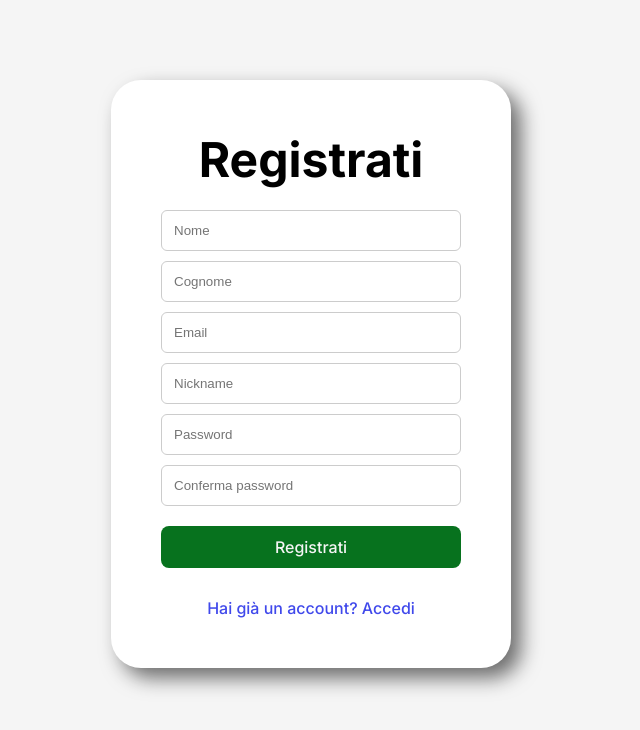
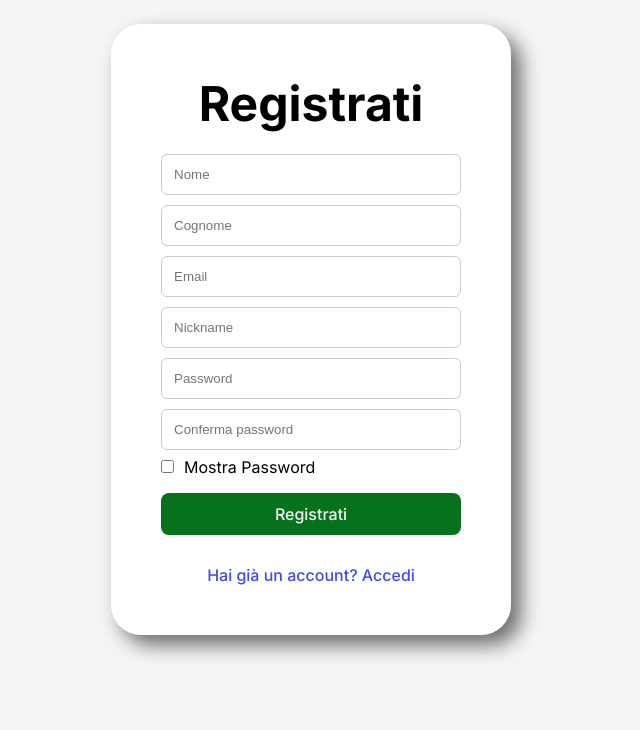
Before and after one commit to gabriele-dinca/KnowntainFrontend, a Vue app: page /register in a window 1280 px wide. Shown: the top 730 px of the page, without its empty margins (329-969 px from the left). Built offline with nearby package versions, Linux system fonts and the light colour scheme.

Commit message:
Aggiunto Loader alla pagina login e register

```diff
--- a/src/components/utils/Loader.vue
+++ b/src/components/utils/Loader.vue
@@ -10,7 +10,7 @@
         display: flex;
         justify-content: center;
         align-items: center;
-    height: 200px; /* altezza dell'area di caricamento */
+        height: 200px; /* altezza dell'area di caricamento*/
     }
 
     .loader {
@@ -26,4 +26,12 @@
         0% { transform: rotate(0deg); }
         100% { transform: rotate(360deg); }
     }
+
+    @media (max-width: 768px) {
+        .loader-wrapper { height: 100px; }
+        .loader {
+            width: 50px;
+            height: 50px;
+        }
+    }
 </style>
--- a/src/views/login.vue
+++ b/src/views/login.vue
@@ -1,8 +1,9 @@
 <script setup>
-  import vButton from "../components/utils/vButton.vue"
-    import { ref } from "vue"
-    import { useRouter } from "vue-router"
-    import { loggedUser, setLoggedUser } from "../states/user"
+    import vButton from "../components/utils/vButton.vue";
+    import Loader from "../components/utils/Loader.vue";
+    import { ref } from "vue";
+    import { useRouter } from "vue-router";
+    import { loggedUser, setLoggedUser } from "../states/user";
 
     const router = useRouter();
 
@@ -10,8 +11,10 @@
     const email = ref("");
     const password = ref("");
 
-    // Messaggio d'errore
-    const errorMessage = ref("");
+    const errorMessage = ref("");     // Messaggio d'errore
+    const showPassword = ref(false);  // Visibilità Password
+    const loading = ref(false);       // Loader
+
 
     // ! TODO: capire meglio come gestire isDipendente <==> backend
 
@@ -27,6 +30,7 @@
       const END_POINT = HOST + '/auth/login/';
 
       try {
+        loading.value = true;   // Parte il Loader
         // Invio una richeista POST al backend
         const response = await fetch(END_POINT, {
           method: 'POST',
@@ -41,6 +45,7 @@
         // Gestisco eventuali errori dal backend (401, 400, ecc.)
         if (!response.ok) {
           errorMessage.value = data.message;
+          loading.value = false;
           return;
         }
 
@@ -51,6 +56,7 @@
       } catch (error) {
         // In caso di errore non gestito dal backend, mostro questo messaggio
         errorMessage.value = "Errore di connessione al Server";
+        loading.value = false;
         console.log(error);
       }
     }
@@ -60,7 +66,11 @@
   <div class="login-container">
     <h2>Login</h2>
     <input placeholder="Email" v-model="email" />
-    <input type="password" placeholder="Password" v-model="password" />
+    <input :type="showPassword ? 'text' : 'password'" placeholder="Password" v-model="password" />
+    <div id="show-psw">
+      <input type="checkbox" name="show-psw" id="" @click="showPassword = !showPassword">
+      <label for="show-psw">Mostra Password</label>
+    </div>
 
     <div class="button-group">
       <vButton testo="Login Utente" :fn="() => login(false)" />
@@ -74,6 +84,8 @@
         Non hai un account? Registrati
       </RouterLink>
     </div>
+
+    <Loader v-if="loading" />
   </div>
 
 
@@ -91,7 +103,7 @@
   width: 400px;
   /*margin: 0 auto;*/
   position: absolute;
-  top: 10%;
+  top: 3%;
   left: 50%;
   transform: translate(-50%);
 }
@@ -106,7 +118,7 @@ button {
 
 /* Container dei pulsanti */
 .button-group {
-  margin-top: 15px;
+  margin-top: 20px;
   display: flex;
   flex-direction: column;
   gap: 10px;
@@ -137,4 +149,14 @@ button {
   }
 }
 
+#show-psw {
+  display: flex;
+  align-items: center;
+  gap: 10px;
+}
+
+#show-psw input[type="checkbox"] {
+  width: auto;
+}
+
 </style>
--- a/src/views/register.vue
+++ b/src/views/register.vue
@@ -3,6 +3,7 @@
   import { useRouter } from "vue-router";
   import vButton from "../components/utils/vButton.vue"
   import { setLoggedUser } from "../states/user";
+import Loader from "../components/utils/Loader.vue";
 
   const router = useRouter();
 
@@ -14,10 +15,13 @@
   const nome = ref("");
   const cognome = ref("");
 
-  // Messaggio d'errore
-  const errorMessage = ref("");
+  const errorMessage = ref("");     // Messaggio d'errore
+  const showPassword = ref(false);  // Visibilità Password
+  const loading = ref(false);       // Loader
 
   async function register() {
+
+
     // Controllo che non vi siano campi vuoti
     if (!email.value || !password.value || !confirmPassword.value || !nickname.value || !nome.value || !cognome.value) {
       errorMessage.value = "Tutti i campi sono obbligatori";
@@ -35,6 +39,8 @@
     const END_POINT = HOST + '/auth/register/';
 
     try {
+      loading.value = true;  // Parte il loader
+
       // Invio la richiesta POST al backend
       const response = await fetch(END_POINT, {
         method: 'POST',
@@ -55,6 +61,7 @@
       // Gestisco eventuali errori dal backend (401, 400, ecc.)
       if (!response.ok) {
         errorMessage.value = data.message;
+        loading.value = false;
         return;
       }
 
@@ -65,6 +72,7 @@
     } catch (error) {
       // In caso di errore non gestito dal backend, mostro questo messaggio
       errorMessage.value = "Errore di connessione al Server";
+      loading.value = false;
       console.log(error);
     }
   }
@@ -78,8 +86,12 @@
       <input type="text" v-model="cognome" placeholder="Cognome" />
       <input type="email" v-model="email" placeholder="Email" />
       <input type="email" v-model="nickname" placeholder="Nickname" />
-      <input type="password" v-model="password" placeholder="Password" />
-      <input type="password" v-model="confirmPassword" placeholder="Conferma password" />
+      <input :type="showPassword ? 'text' : 'password'" v-model="password" placeholder="Password" />
+      <input :type="showPassword ? 'text' : 'password'" v-model="confirmPassword" placeholder="Conferma password" />
+      <div id="show-psw">
+        <input type="checkbox" name="show-psw" id="" @click="showPassword = !showPassword">
+        <label for="show-psw">Mostra Password</label>
+      </div>
     </div>
 
     <vButton testo="Registrati" :fn="register" />
@@ -90,6 +102,8 @@
     <RouterLink class="login-link" to="/login">
       Hai già un account? Accedi
     </RouterLink>
+
+    <Loader v-if="loading" />
   </div>
 </template>
 
@@ -103,7 +117,7 @@
   /*margin: 0 auto;*/
   position: absolute;
   text-align: center;
-  top: 10%;
+  top: 3%;
   left: 50%;
   transform: translate(-50%);
 }
@@ -131,4 +145,15 @@ button {
   display: block;
   margin-top: 30px;
 }
+
+#show-psw {
+  display: flex;
+  align-items: center;
+  gap: 10px;
+}
+
+#show-psw input[type="checkbox"] {
+  width: auto;
+}
+
 </style>
```
Lines whose indentation alone changed are shown as unchanged.
